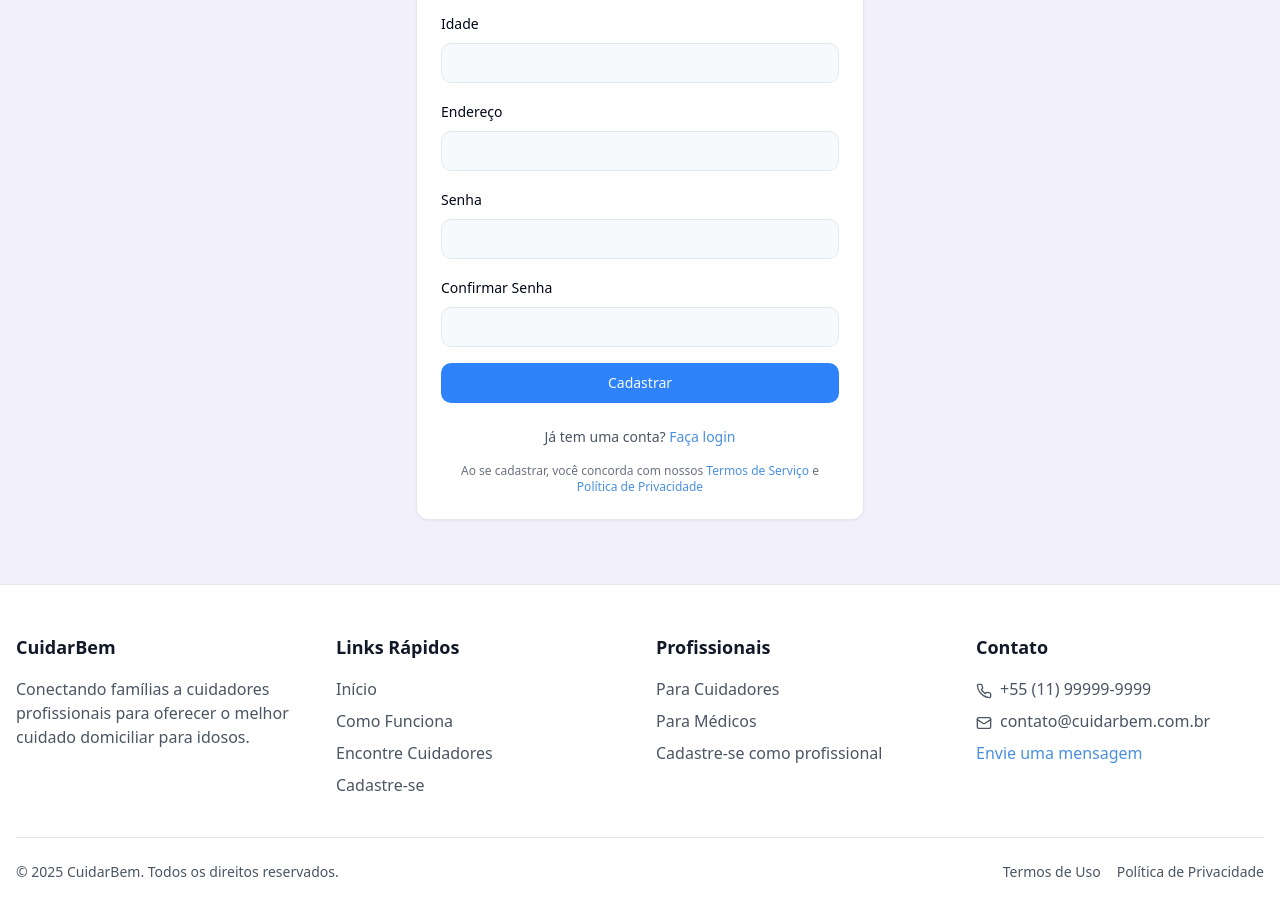
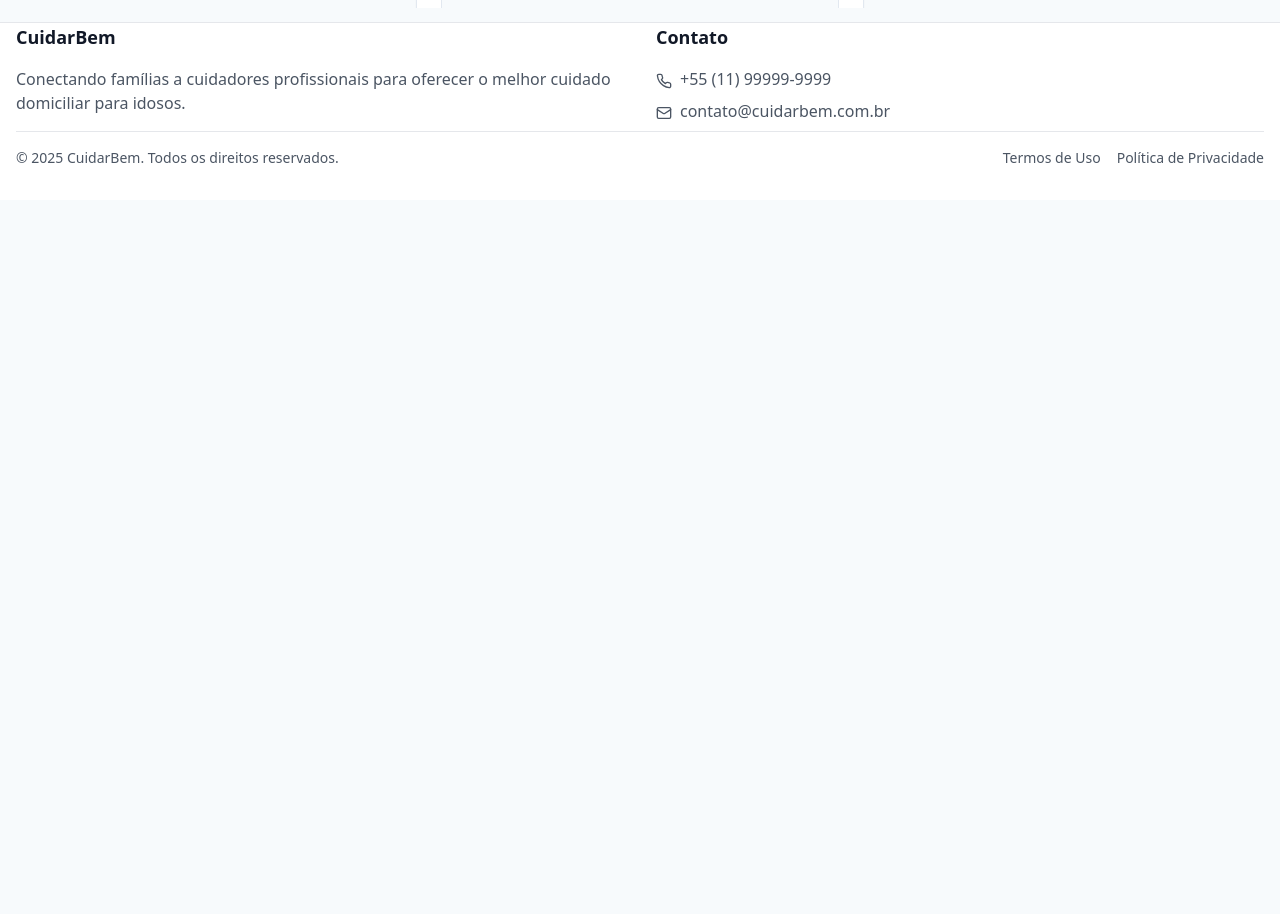
Before and after one commit to kewlzin/projeto2_cuidador_de_idoso, a React (Vite) app in the folder frontend/: page /register in a window 1280 px wide. Shown: the part 600-1514 px from the top of the page. After the commit the page ends 800 px from the top, so only its background shows below. Built offline with nearby package versions, Linux system fonts and the light colour scheme.

Commit message:
*[add] ajuste na arquitetura header, main, footer

```diff
--- a/frontend/src/components/ui/footer.tsx
+++ b/frontend/src/components/ui/footer.tsx
@@ -1,63 +1,19 @@
-
 import { Link } from "react-router-dom";
+import { useAuth } from "@/contexts/AuthContext";
 
 export function Footer() {
+  const { isAuthenticated } = useAuth();
+
   return (
-    <footer className="bg-white border-t border-gray-200 pt-12 pb-8">
+    <footer className="bg-white border-t border-gray-200 pb-8 fixed bottom-0 left-0 right-0 z-50">
       <div className="container mx-auto px-4">
-        <div className="grid grid-cols-1 md:grid-cols-4 gap-8">
+        {!isAuthenticated && (
+          <div className="textos grid grid-cols-2 gap-8">
             <div>
               <h3 className="text-lg font-semibold text-gray-900 mb-4">CuidarBem</h3>
               <p className="text-gray-600 mb-4">
                 Conectando famílias a cuidadores profissionais para oferecer o melhor cuidado domiciliar para idosos.
               </p>
-          </div>
-
-          <div>
-            <h3 className="text-lg font-semibold text-gray-900 mb-4">Links Rápidos</h3>
-            <ul className="space-y-2">
-              <li>
-                <Link to="/" className="text-gray-600 hover:text-brand-blue">
-                  Início
-                </Link>
-              </li>
-              <li>
-                <Link to="/como-funciona" className="text-gray-600 hover:text-brand-blue">
-                  Como Funciona
-                </Link>
-              </li>
-              <li>
-                <Link to="/caregivers" className="text-gray-600 hover:text-brand-blue">
-                  Encontre Cuidadores
-                </Link>
-              </li>
-              <li>
-                <Link to="/register" className="text-gray-600 hover:text-brand-blue">
-                  Cadastre-se
-                </Link>
-              </li>
-            </ul>
-          </div>
-
-          <div>
-            <h3 className="text-lg font-semibold text-gray-900 mb-4">Profissionais</h3>
-            <ul className="space-y-2">
-              <li>
-                <Link to="/register" className="text-gray-600 hover:text-brand-blue">
-                  Para Cuidadores
-                </Link>
-              </li>
-              <li>
-                <Link to="/register" className="text-gray-600 hover:text-brand-blue">
-                  Para Médicos
-                </Link>
-              </li>
-              <li>
-                <Link to="/register" className="text-gray-600 hover:text-brand-blue">
-                  Cadastre-se como profissional
-                </Link>
-              </li>
-            </ul>
             </div>
 
             <div>
@@ -71,16 +27,12 @@ export function Footer() {
                   <svg xmlns="http://www.w3.org/2000/svg" width="16" height="16" viewBox="0 0 24 24" fill="none" stroke="currentColor" strokeWidth="2" strokeLinecap="round" strokeLinejoin="round" className="inline-block mr-2"><rect width="20" height="16" x="2" y="4" rx="2"/><path d="m22 7-8.97 5.7a1.94 1.94 0 0 1-2.06 0L2 7"/></svg>
                   contato@cuidarbem.com.br
                 </li>
-              <li>
-                <Link to="/contato" className="text-brand-blue hover:underline">
-                  Envie uma mensagem
-                </Link>
-              </li>
               </ul>
             </div>
           </div>
+        )}
 
-        <div className="border-t border-gray-200 mt-10 pt-6">
+        <div className="termos-de-uso border-t border-gray-200 pt-4">
           <div className="flex flex-col md:flex-row justify-between items-center">
             <p className="text-gray-600 text-sm mb-4 md:mb-0">
               &copy; {new Date().getFullYear()} CuidarBem. Todos os direitos reservados.
--- a/frontend/src/components/ui/header.tsx
+++ b/frontend/src/components/ui/header.tsx
@@ -36,9 +36,6 @@ export function Header() {
       >
         Como Funciona
       </a>
-      <Link to="/profissionais" className="text-gray-600 hover:text-brand-primary">
-        Para Profissionais
-      </Link>
       <Link to="/contato" className="text-gray-600 hover:text-brand-primary">
         Contato
       </Link>
@@ -77,10 +74,13 @@ export function Header() {
   );
 
   return (
-    <header className="bg-white shadow-sm">
+    <header className="bg-white shadow-sm fixed top-0 left-0 right-0 z-50">
       <nav className="container mx-auto px-4 py-4">
         <div className="flex items-center justify-between">
-          <Link to="/" className="text-2xl font-bold text-brand-primary">
+          <Link
+            to={isAuthenticated ? "/dashboard" : "/"}
+            className="text-2xl font-bold text-brand-primary"
+          >
             CuidarBem
           </Link>
 
--- a/frontend/src/index.css
+++ b/frontend/src/index.css
@@ -3,6 +3,14 @@
 @tailwind utilities;
 
 @layer base {
+  html, body {
+    @apply h-full overflow-hidden;
+  }
+
+  #root {
+    @apply h-full;
+  }
+
   :root {
     --background: 210 50% 98%;
     --foreground: 222 47% 11%;
@@ -96,6 +104,6 @@
 
 @layer components {
   .banner-section {
-    @apply bg-gradient-to-br from-brand-blue-light to-white py-20;
+    @apply bg-gradient-to-br from-brand-blue-light to-white py-20 pb-36;
   }
 }
--- a/frontend/src/pages/Caregivers.tsx
+++ b/frontend/src/pages/Caregivers.tsx
@@ -1,10 +1,10 @@
-
 import { useState } from "react";
 import { Header } from "@/components/ui/header";
 import { Footer } from "@/components/ui/footer";
 import { FilterSidebar, FilterValues } from "@/components/caregivers/filter-sidebar";
 import { CaregiverCard } from "@/components/caregivers/caregiver-card";
 import { CaregiverProfile, UserType } from "@/types";
+import { useAuth } from "@/contexts/AuthContext";
 
 // Mock data for caregivers
 const mockCaregivers: CaregiverProfile[] = [
@@ -118,6 +118,7 @@ const mockCaregivers: CaregiverProfile[] = [
 const Caregivers = () => {
   const [caregivers, setCaregivers] = useState<CaregiverProfile[]>(mockCaregivers);
   const [filteredCaregivers, setFilteredCaregivers] = useState<CaregiverProfile[]>(mockCaregivers);
+  const { isAuthenticated } = useAuth();
 
   const handleFilterChange = (filters: FilterValues) => {
     let filtered = [...mockCaregivers];
@@ -188,9 +189,9 @@ const Caregivers = () => {
   };
 
   return (
-    <div className="min-h-screen flex flex-col">
+    <div className="h-screen flex flex-col relative">
       <Header />
-      <main className="flex-grow py-10 bg-brand-gray">
+      <main className={`flex-1 overflow-y-auto pt-[72px] relative z-0 ${isAuthenticated ? 'mb-[4rem]' : 'mb-[12rem]'}`}>
         <div className="container mx-auto px-4">
           <div className="mb-8">
             <h1 className="text-3xl font-bold text-gray-900">Cuidadores Disponíveis</h1>
--- a/frontend/src/pages/Dashboard.tsx
+++ b/frontend/src/pages/Dashboard.tsx
@@ -9,6 +9,7 @@ import { AlertDialog, AlertDialogAction, AlertDialogCancel, AlertDialogContent,
 import { Appointment, CaregiverProfile, UserType, User } from "@/types";
 import { toast } from "sonner";
 import { api } from "../lib/api";
+import { useAuth } from "@/contexts/AuthContext";
 
 // Mock data for appointments
 const mockAppointments: Appointment[] = [
@@ -122,6 +123,7 @@ const Dashboard = () => {
   const [appointments, setAppointments] = useState<Appointment[]>(mockAppointments);
   const [selectedAppointment, setSelectedAppointment] = useState<Appointment | null>(null);
   const [user, setUser] = useState<User | null>(null);
+  const { isAuthenticated } = useAuth();
 
   useEffect(() => {
     const fetchUserData = async () => {
@@ -163,9 +165,9 @@ const Dashboard = () => {
   const totalAppointments = appointments.length;
 
   return (
-    <div className="min-h-screen flex flex-col">
+    <div className="h-screen flex flex-col relative">
       <Header />
-      <main className="flex-grow py-10 bg-brand-gray">
+      <main className={`flex-1 overflow-y-auto pt-[72px] relative z-0 ${isAuthenticated ? 'mb-[4rem]' : 'mb-[12rem]'}`}>
         <div className="container mx-auto px-4">
           <div className="mb-8">
             <h1 className="text-3xl font-bold text-gray-900">Dashboard</h1>
--- a/frontend/src/pages/Index.tsx
+++ b/frontend/src/pages/Index.tsx
@@ -8,9 +8,9 @@ import { CTASection } from "@/components/home/cta-section";
 
 const Index = () => {
   return (
-    <div className="min-h-screen flex flex-col">
+    <div className="h-screen flex flex-col relative">
       <Header />
-      <main className="flex-grow">
+      <main className="flex-1 overflow-y-auto pt-[72px] mb-[11rem] relative z-0">
         <BannerSection />
         <FeaturesSection />
         <HowItWorks />
--- a/frontend/src/pages/Login.tsx
+++ b/frontend/src/pages/Login.tsx
@@ -46,7 +46,7 @@ const Login = () => {
   return (
     <div className="min-h-screen flex flex-col">
       <Header />
-      <main className="flex-grow py-10 bg-brand-gray">
+      <main className="flex-grow pt-24 bg-brand-gray">
         <div className="container mx-auto px-4">
           <div className="max-w-md mx-auto">
             <h1 className="text-3xl font-bold text-center mb-8">Login</h1>
--- a/frontend/src/pages/Register.tsx
+++ b/frontend/src/pages/Register.tsx
@@ -1,13 +1,12 @@
-
 import { Header } from "@/components/ui/header";
 import { Footer } from "@/components/ui/footer";
 import { RegisterForm } from "@/components/auth/register-form";
 
 const Register = () => {
   return (
-    <div className="min-h-screen flex flex-col">
+    <div className="h-screen flex flex-col relative">
       <Header />
-      <main className="flex-grow py-16 bg-brand-gray">
+      <main className="flex-1 overflow-y-auto pt-[72px] mb-[12rem] relative z-0">
         <div className="container mx-auto px-4">
           <RegisterForm />
         </div>
--- a/frontend/src/pages/ScheduleAppointment.tsx
+++ b/frontend/src/pages/ScheduleAppointment.tsx
@@ -1,4 +1,3 @@
-
 import { useState, useEffect } from "react";
 import { useParams, useNavigate } from "react-router-dom";
 import { format } from "date-fns";
@@ -8,6 +7,7 @@ import { Footer } from "@/components/ui/footer";
 import { AppointmentForm } from "@/components/appointments/appointment-form";
 import { CaregiverProfile, UserType } from "@/types";
 import { toast } from "sonner";
+import { useAuth } from "@/contexts/AuthContext";
 
 // Mock data for caregivers
 const mockCaregivers: CaregiverProfile[] = [
@@ -86,6 +86,7 @@ const ScheduleAppointment = () => {
   const navigate = useNavigate();
   const [caregiver, setCaregiver] = useState<CaregiverProfile | undefined>(undefined);
   const [isLoading, setIsLoading] = useState<boolean>(true);
+  const { isAuthenticated } = useAuth();
 
   useEffect(() => {
     // Simulate fetching caregiver data
@@ -115,9 +116,9 @@ const ScheduleAppointment = () => {
   };
 
   return (
-    <div className="min-h-screen flex flex-col">
+    <div className="h-screen flex flex-col relative">
       <Header />
-      <main className="flex-grow py-10 bg-brand-gray">
+      <main className={`flex-1 overflow-y-auto pt-[72px] relative z-0 ${isAuthenticated ? 'mb-[4rem]' : 'mb-[12rem]'}`}>
         <div className="container mx-auto px-4">
           <div className="mb-8">
             <h1 className="text-3xl font-bold text-gray-900">Agendar Atendimento</h1>
```
Lines whose indentation alone changed are shown as unchanged.
